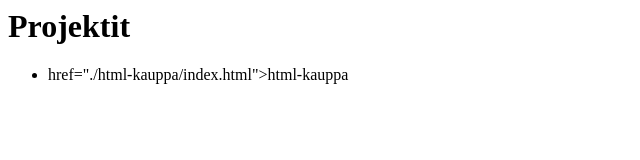
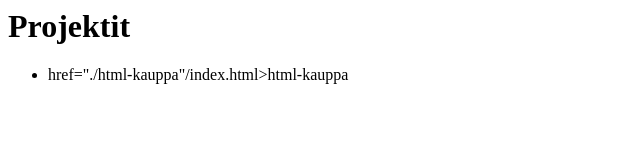
Before and after one commit to Antonnbb/ohjelmointi-harjotukset, a plain HTML site: page projektit/index.html in a window 1280 px wide. Shown: the full height of the page, 0-640 px from the left. Drawn offline with Linux system fonts and the light colour scheme.

Commit message:
Update index.html

```diff
--- a/projektit/index.html
+++ b/projektit/index.html
@@ -2,6 +2,6 @@
 
 <ul>
   <li>
-    <a> href="./html-kauppa/index.html">html-kauppa</a>
+    <a> href="./html-kauppa"/index.html>html-kauppa</a>
   </li>
 </ul>
```
